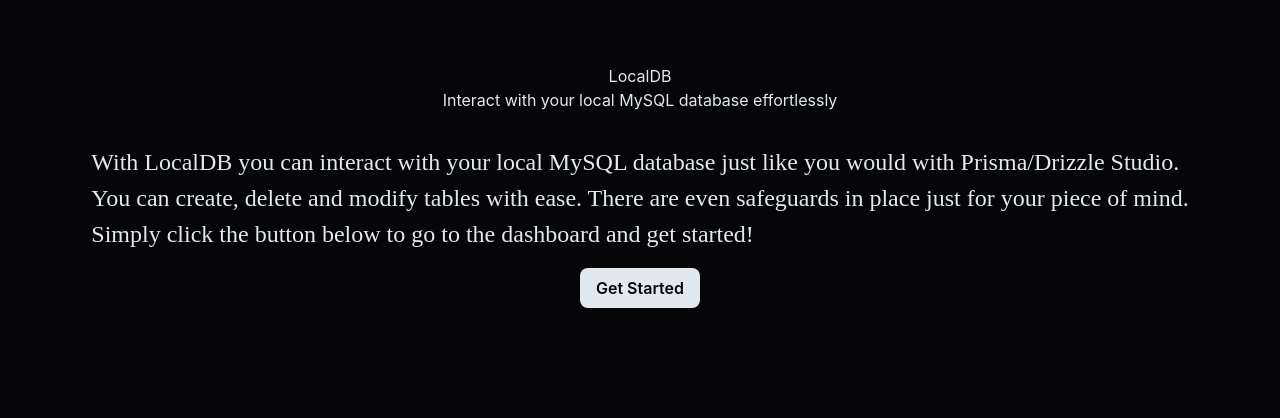
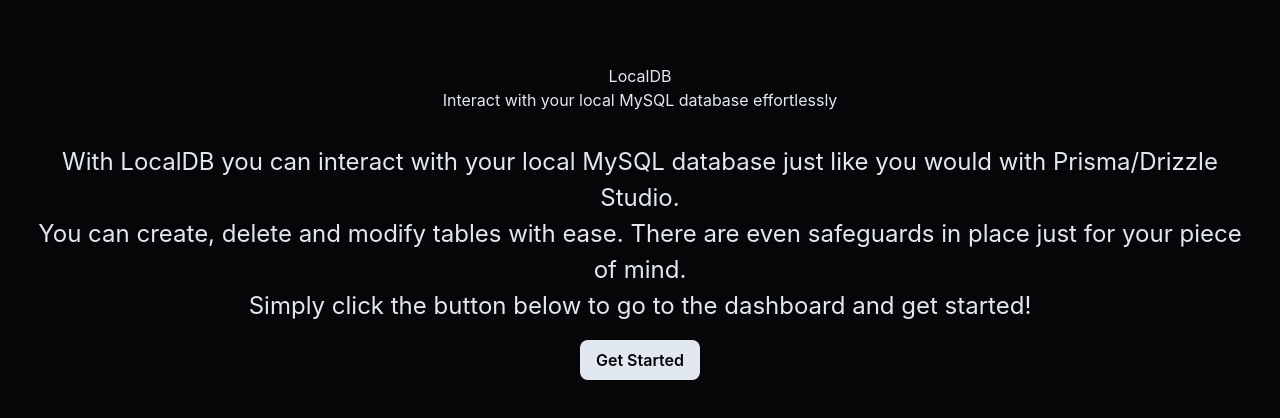
Before and after one commit to ShalevAri/localdb, a React (Vite) app in the folder app/: page / in a window 1280 px wide. Shown: the top 418 px of the page. Built offline with nearby package versions, Linux system fonts and the light colour scheme.

Commit message:
feat(app main-page): change font and text alignment

```diff
--- a/app/src/styles/main-page/main-page__cta.scss
+++ b/app/src/styles/main-page/main-page__cta.scss
@@ -10,6 +10,8 @@
     font-size: 1.5rem;
     line-height: 1.5;
     margin-bottom: 1rem;
+    font-family: "Inter", sans-serif;
+    text-align: center;
   }
 
   &__button {
```
